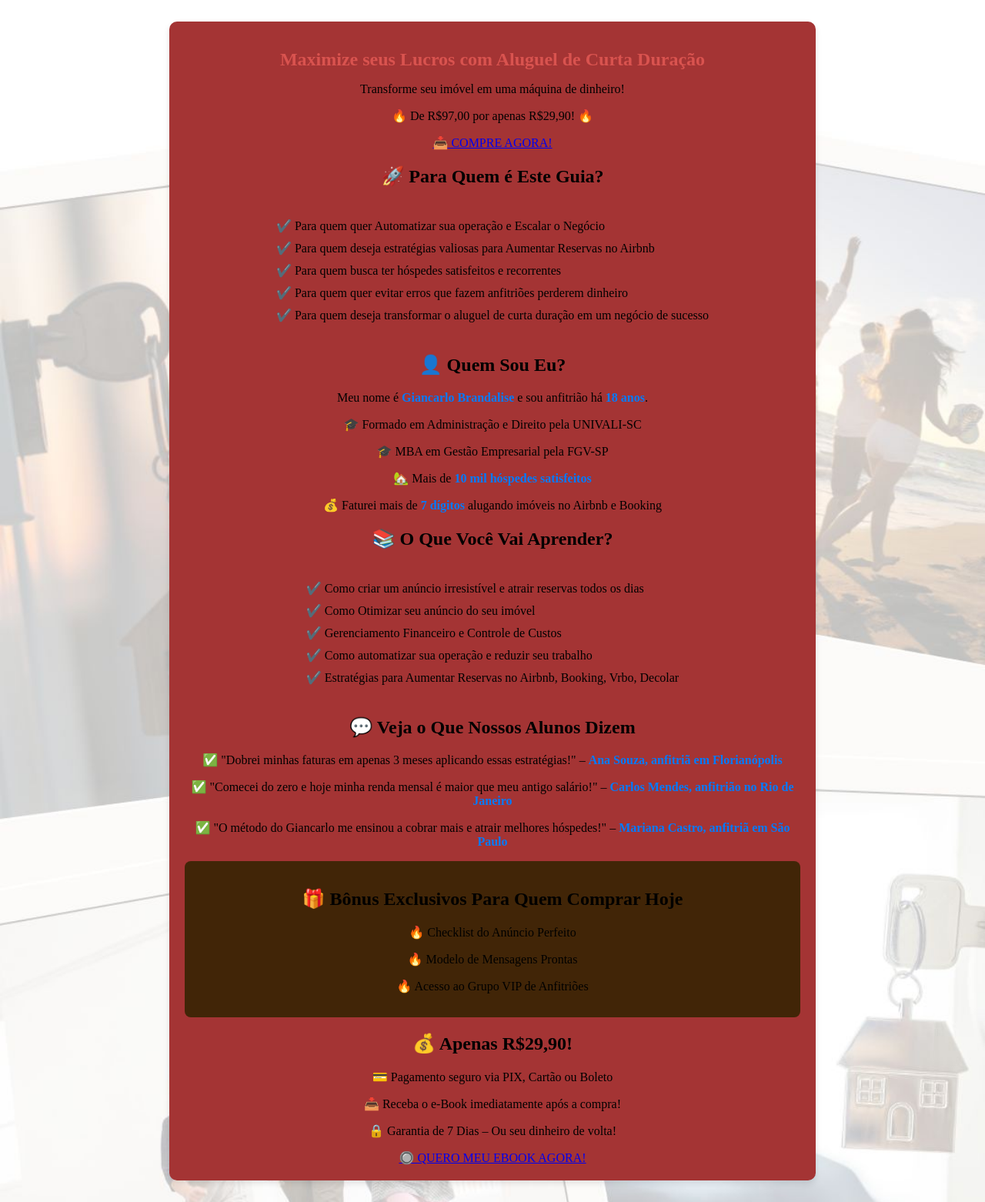
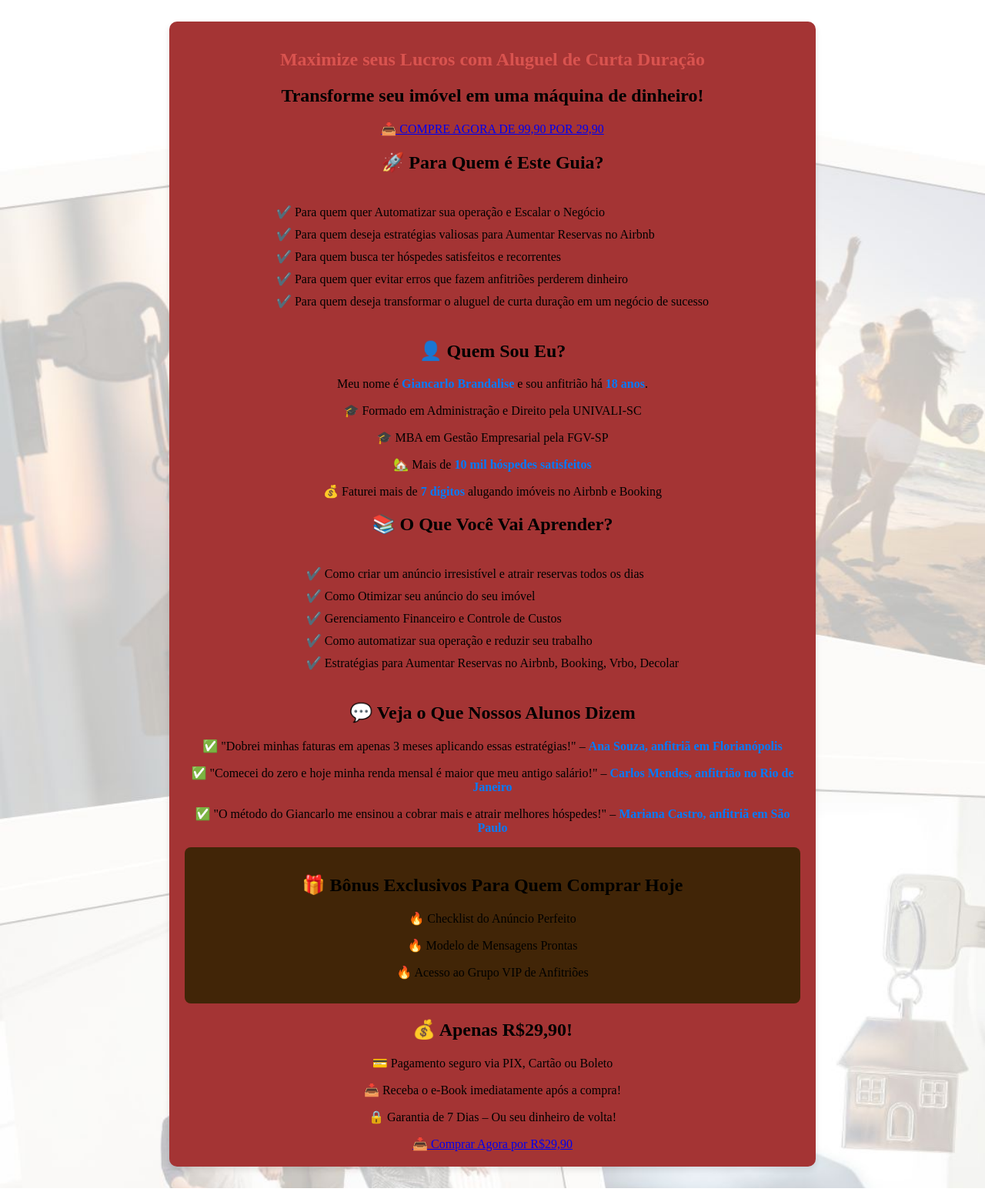
Before and after one commit to ganhealugando/hospede, a plain HTML site: page index.html in a window 1280 px wide. Shown: the whole page at 77% size. Drawn offline with Linux system fonts and the light colour scheme.

Commit message:
Update index.html

```diff
--- a/index.html
+++ b/index.html
@@ -4,16 +4,15 @@
     <meta charset="UTF-8">
     <meta name="viewport" content="width=device-width, initial-scale=1.0">
     <title>Maximize seus Lucros com Aluguel de Curta Duração</title>
-    <link rel="stylesheet" type="text/css" href="styles.css"
+    <link rel="stylesheet" href="styles.css">
 </head>
 <body>
     <div class="container">
         <header>
             <h1>Maximize seus Lucros com Aluguel de Curta Duração</h1>
-            <p>Transforme seu imóvel em uma máquina de dinheiro!</p>
-            <p class="preco">🔥 De <span class="preco-antigo">R$97,00</span> por apenas <span class="preco-novo">R$29,90!</span> 🔥</p>
-            <a href="https://pay.kiwify.com.br/oU4b6HG" class="botao">📥 COMPRE AGORA!</a>
-        </header>
+            <h2>Transforme seu imóvel em uma máquina de dinheiro!</h2>
+            <a href="https://pay.kiwify.com.br/oU4b6HG"class="botao-compra">📥 COMPRE AGORA DE 99,90 POR 29,90</a>
+    </header>
 
         <section class="beneficios">
             <h2>🚀 Para Quem é Este Guia?</h2>
@@ -65,7 +64,7 @@
             <p>💳 Pagamento seguro via PIX, Cartão ou Boleto</p>
             <p>📥 Receba o e-Book imediatamente após a compra!</p>
             <p>🔒 Garantia de 7 Dias – Ou seu dinheiro de volta!</p>
-            <a href="https://pay.kiwify.com.br/oU4b6HG" class="botao">🔘 QUERO MEU EBOOK AGORA!</a>
+            <a href="https://pay.kiwify.com.br/oU4b6HG" class="botao">📥 Comprar Agora por R$29,90</a>
         </section>
     </div>
 </body>
```
